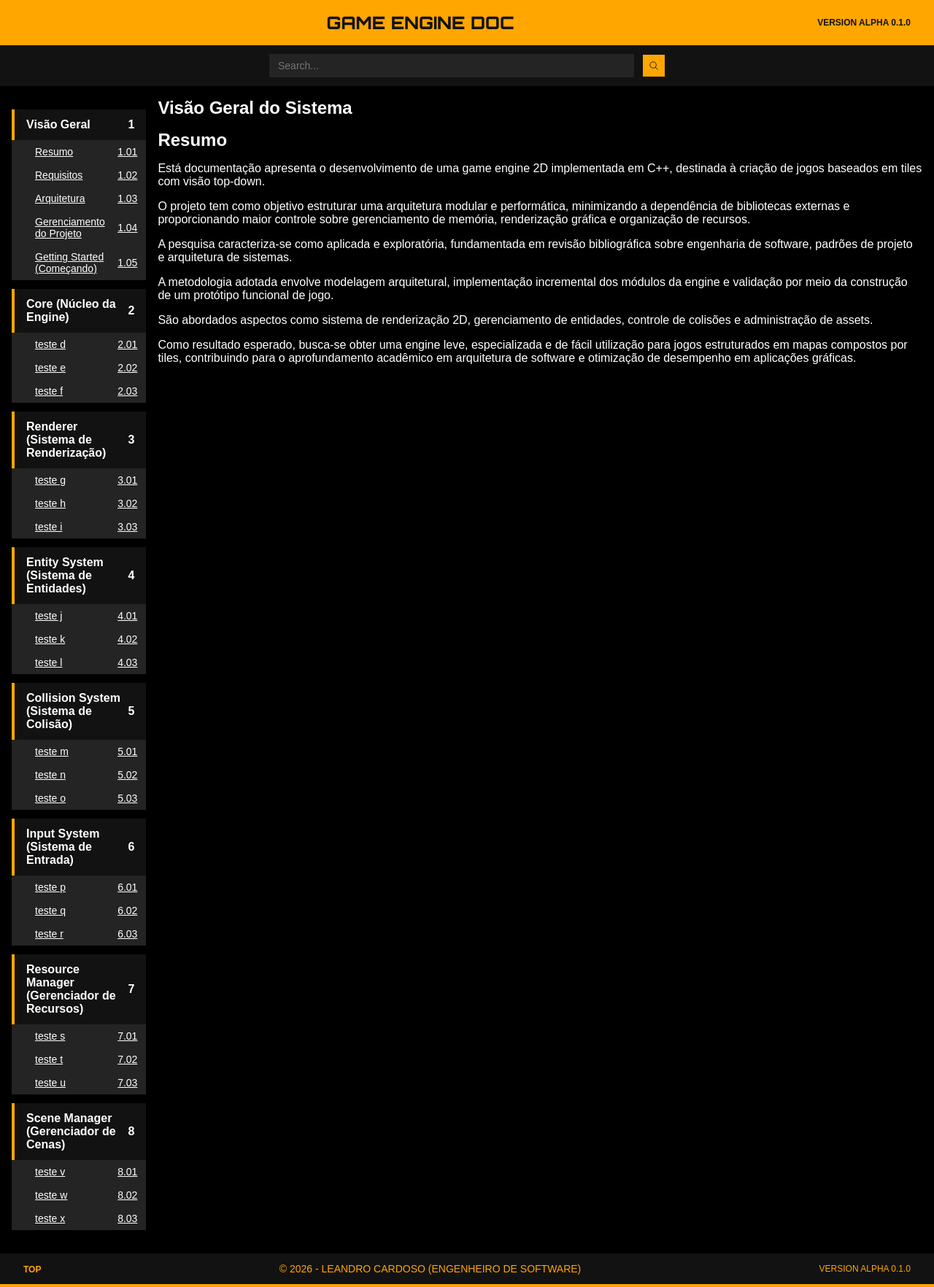
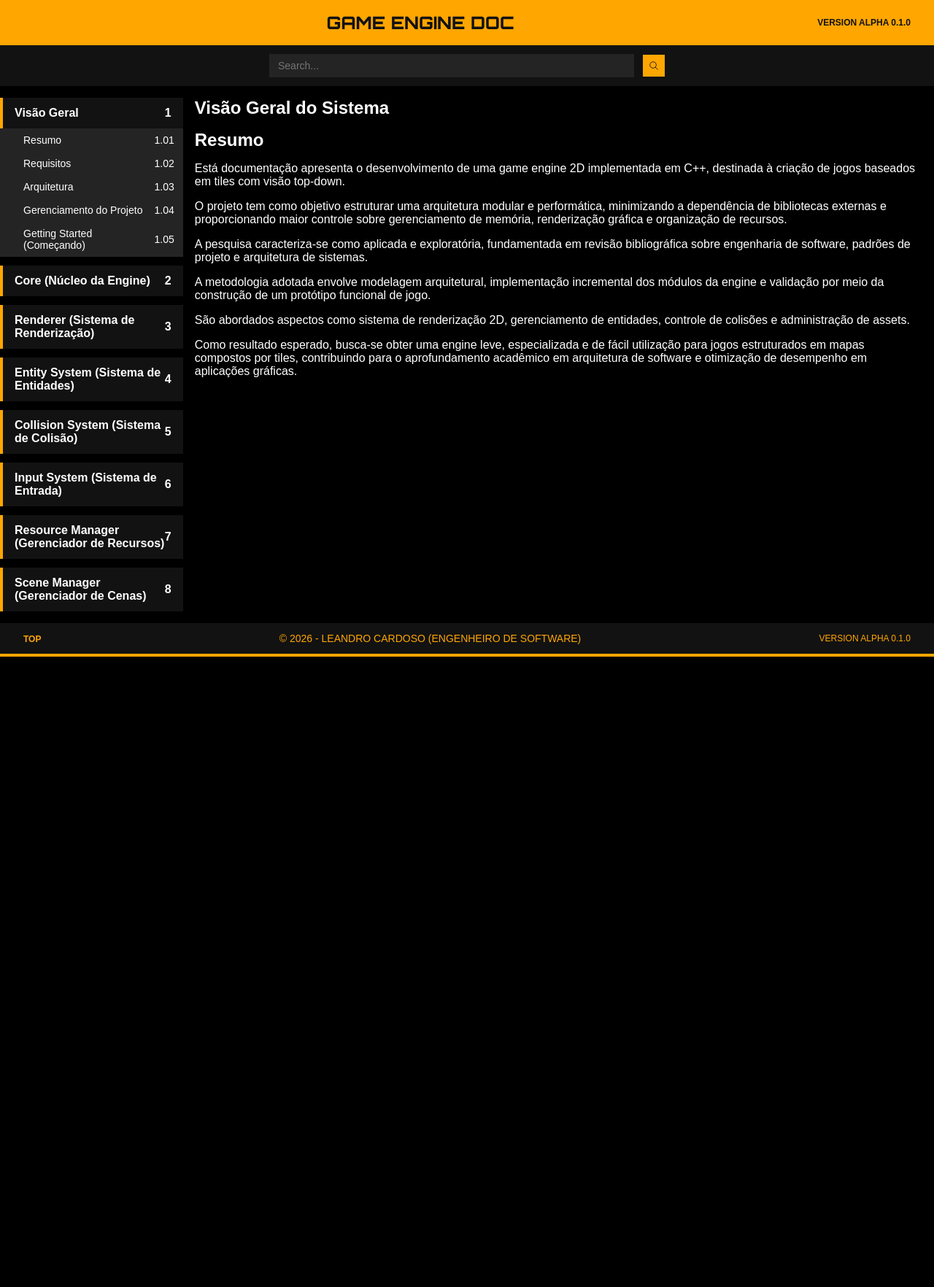
Before and after one commit to Leandro-Cardoso/2d-game-engine, a Jekyll site: the page built from docs/index.html, in a window 1280 px wide. Shown: the whole page at 73% size. Built offline with Jekyll 4.4.1, drawn with Linux system fonts in a browser that asks for light colours; after the commit the page ends 900 px from its top, so only the background shows below that.

Commit message:
Ajustes no estilo do sidebar

```diff
--- a/docs/_includes/sidebar.html
+++ b/docs/_includes/sidebar.html
@@ -35,7 +35,7 @@
                     <span>Core (Núcleo da Engine)</span>
                     <span>2</span>
                 </div>
-                <ul id="link-group-02">
+                <ul id="link-group-02" style="display: none;">
                     <li><a href="{{ '/' | relative_url }}">
                         <span>teste d</span>
                         <span>2.01</span>
@@ -55,7 +55,7 @@
                     <span>Renderer (Sistema de Renderização)</span>
                     <span>3</span>
                 </div>
-                <ul id="link-group-03">
+                <ul id="link-group-03" style="display: none;">
                     <li><a href="{{ '/' | relative_url }}">
                         <span>teste g</span>
                         <span>3.01</span>
@@ -75,7 +75,7 @@
                     <span>Entity System (Sistema de Entidades)</span>
                     <span>4</span>
                 </div>
-                <ul id="link-group-04">
+                <ul id="link-group-04" style="display: none;">
                     <li><a href="{{ '/' | relative_url }}">
                         <span>teste j</span>
                         <span>4.01</span>
@@ -95,7 +95,7 @@
                     <span>Collision System (Sistema de Colisão)</span>
                     <span>5</span>
                 </div>
-                <ul id="link-group-05">
+                <ul id="link-group-05" style="display: none;">
                     <li><a href="{{ '/' | relative_url }}">
                         <span>teste m</span>
                         <span>5.01</span>
@@ -115,7 +115,7 @@
                     <span>Input System (Sistema de Entrada)</span>
                     <span>6</span>
                 </div>
-                <ul id="link-group-06">
+                <ul id="link-group-06" style="display: none;">
                     <li><a href="{{ '/' | relative_url }}">
                         <span>teste p</span>
                         <span>6.01</span>
@@ -135,7 +135,7 @@
                     <span>Resource Manager (Gerenciador de Recursos)</span>
                     <span>7</span>
                 </div>
-                <ul id="link-group-07">
+                <ul id="link-group-07" style="display: none;">
                     <li><a href="{{ '/' | relative_url }}">
                         <span>teste s</span>
                         <span>7.01</span>
@@ -155,7 +155,7 @@
                     <span>Scene Manager (Gerenciador de Cenas)</span>
                     <span>8</span>
                 </div>
-                <ul id="link-group-08">
+                <ul id="link-group-08" style="display: none;">
                     <li><a href="{{ '/' | relative_url }}">
                         <span>teste v</span>
                         <span>8.01</span>
--- a/docs/assets/css/base.css
+++ b/docs/assets/css/base.css
@@ -59,7 +59,7 @@ body {
     flex: 1;
 
     width: 100%;
-    padding: var(--spacing);
+    padding: var(--spacing) 0;
 }
 
 /* Main */
@@ -67,4 +67,6 @@ main {
     display: flex;
     flex-direction: column;
     gap: var(--spacing);
+
+    padding-right: var(--spacing);
 }
--- a/docs/assets/css/sidebar.css
+++ b/docs/assets/css/sidebar.css
@@ -1,7 +1,6 @@
 /* Base */
 aside {
-    width: 350px;
-    padding: 16px 0;
+    width: 500px;
 }
 aside > nav > ul {
     display: flex;
@@ -41,6 +40,7 @@ aside > nav > ul {
 
     font-size: 14px;
     color: var(--color-text);
+    text-decoration: none;
 
     transition: color 0.3s;
 }
```
